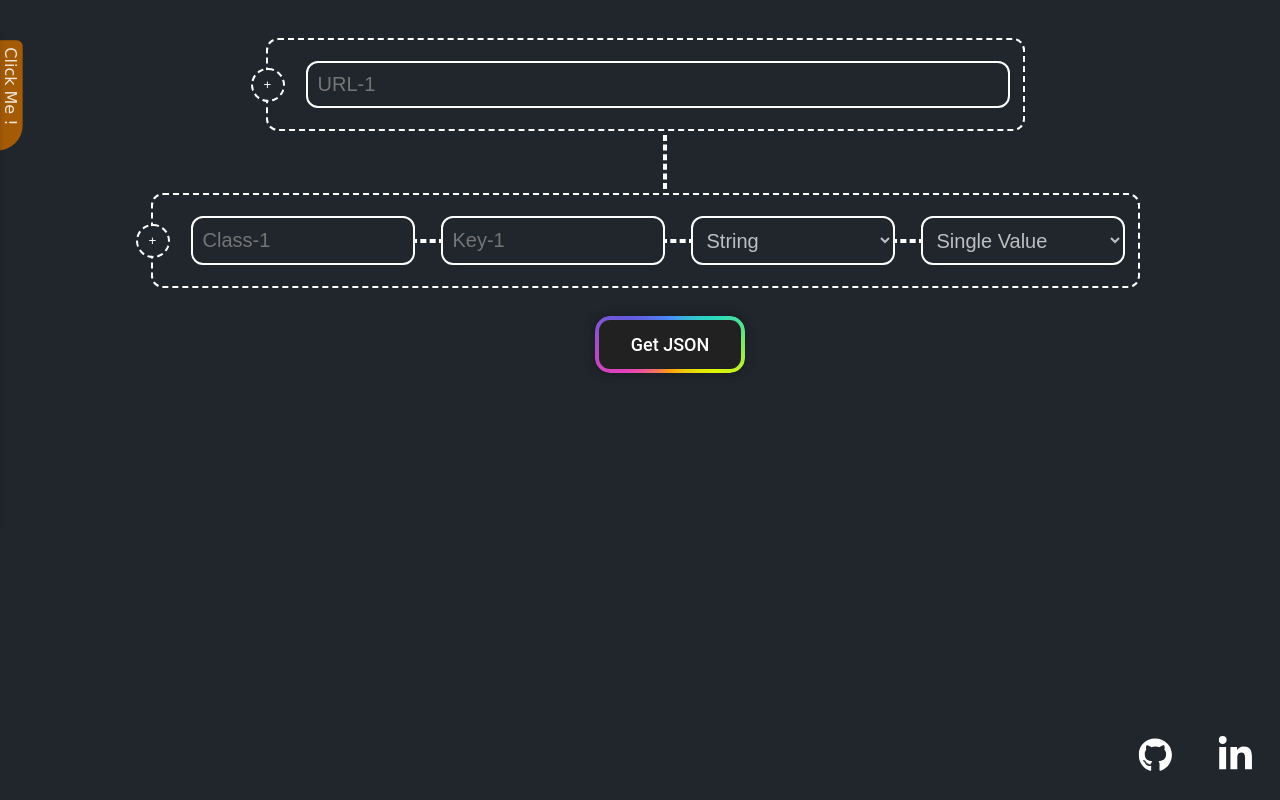
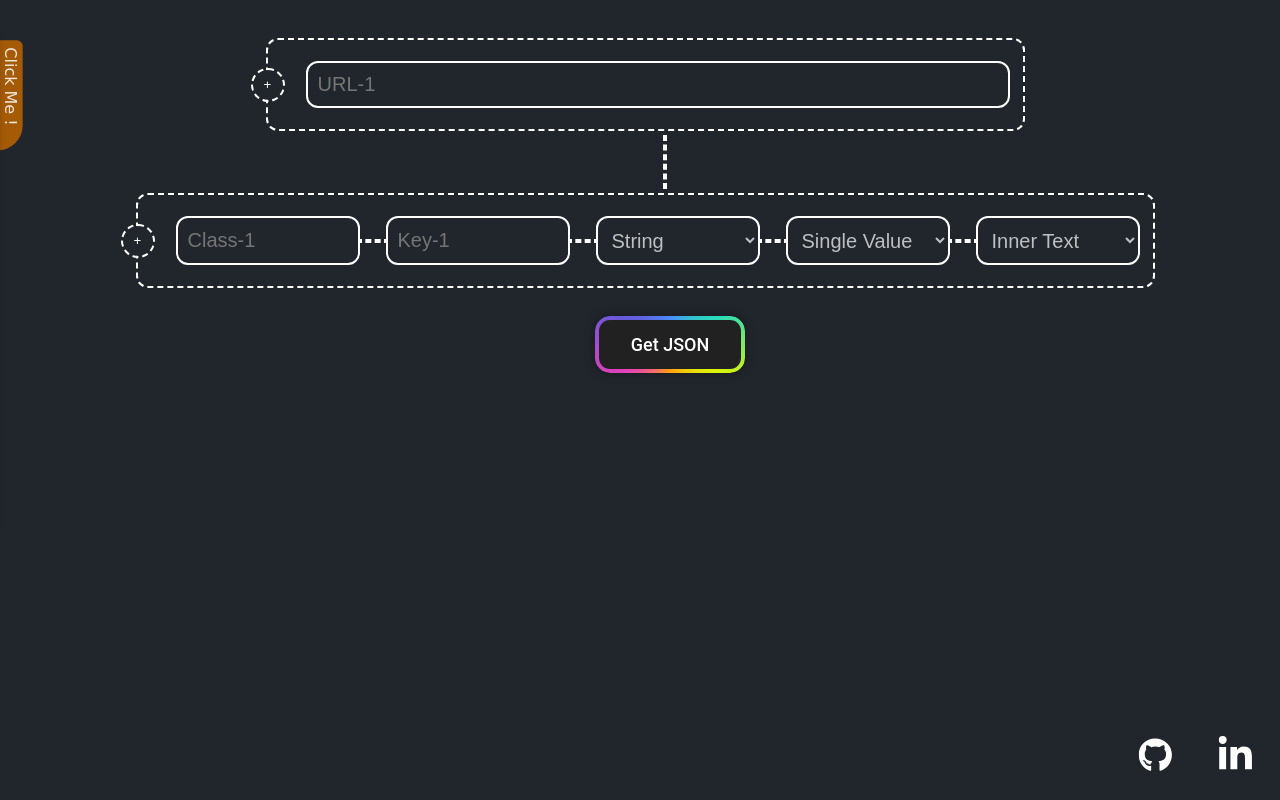
Before and after one commit to charan-mudiraj/get-json, a React (Vite) app: page / in a window 1280 px wide. Built offline with nearby package versions, Linux system fonts and the light colour scheme.

Commit message:
added value/result-type

```diff
--- a/src/GetJson.css
+++ b/src/GetJson.css
@@ -12,13 +12,14 @@
 #classes-div,
 #keys-div,
 #types-div,
-#searchTypes-div {
+#searchTypes-div,
+#valueTypes-div {
   display: flex;
   flex-direction: column;
   width: fit-content;
 }
-#url-add,
-#class-key-type-search-add {
+#url-add-btn,
+#class-add-btn {
   height: 20px;
   margin: auto 30px;
   background-color: transparent;
@@ -33,8 +34,8 @@
   right: -45px;
   background-color: #21262d;
 }
-#url-add:hover,
-#class-key-type-search-add:hover {
+#url-add-btn:hover,
+#class-add-btn:hover {
   outline: 3px dashed white;
 }
 .url {
@@ -59,7 +60,8 @@
 .class,
 .key,
 .type,
-.searchType {
+.searchType,
+.valueType {
   background-color: transparent;
   border: none;
   background-color: white;
@@ -70,22 +72,23 @@
   outline: 2px solid white;
   color: rgba(255, 255, 255, 0.705);
   font-size: 20px;
-  width: 200px;
+  width: 160px;
   background-color: #21262d;
   height: 25px;
 }
 .type,
-.searchType {
+.searchType,
+.valueType {
   height: 45px;
   cursor: pointer;
 }
-.ckts-line {
+.fields-dividing-horizontal-line {
   border: none;
   outline: 2px dashed white;
   width: 30px;
   z-index: -1;
 }
-.url-crts-line {
+.url-classes-line {
   border: none;
   outline: 2px dashed white;
   height: 50px;
@@ -94,7 +97,8 @@
   left: 65px;
 }
 .type option,
-.searchType option {
+.searchType option,
+.valueType option {
   color: rgba(255, 255, 255, 0.705);
   background-color: #21262d;
 }
@@ -107,13 +111,13 @@
   padding: 15px 15px 15px 40px;
   border-radius: 10px;
 }
-#class-key-type-search-grid {
+#classes-grid {
   display: grid;
   grid-template-columns: auto auto;
 }
-#ckts-div {
+#cktsv-div {
   display: grid;
-  grid-template-columns: auto auto auto auto;
+  grid-template-columns: auto auto auto auto auto;
   outline: 2px dashed white;
   padding: 15px 15px 15px 40px;
   border-radius: 10px;
--- a/src/GetJson.jsx
+++ b/src/GetJson.jsx
@@ -1,5 +1,12 @@
 import { useEffect, useState } from "react";
-import { urls, classes, keys, types, searchTypes } from "./components/atoms";
+import {
+  urls,
+  classes,
+  keys,
+  types,
+  searchTypes,
+  valueTypes,
+} from "./components/atoms";
 import { useRecoilState } from "recoil";
 import "./GetJson.css";
 
@@ -43,7 +50,7 @@ function ClassElement({ id, updateClass, cls }) {
         autoComplete="off"
         spellCheck="false"
       />
-      <hr className="ckts-line" />
+      <hr className="fields-dividing-horizontal-line" />
     </div>
   );
 }
@@ -59,7 +66,7 @@ function KeyElement({ id, updateKey, keyName }) {
         className="key"
         autoComplete="off"
       />
-      <hr className="ckts-line" />
+      <hr className="fields-dividing-horizontal-line" />
     </div>
   );
 }
@@ -76,12 +83,13 @@ function TypeSelectElement({ id, typeName, updateType }) {
         <option value="number">Number</option>
         <option value="boolean">Boolean</option>
       </select>
-      <hr className="ckts-line" />
+      <hr className="fields-dividing-horizontal-line" />
     </div>
   );
 }
 function SearchTypeSelectElement({ id, searchTypeName, updateSearchType }) {
   return (
+    <div style={{ display: "flex", alignItems: "center" }}>
       <select
         id={"searchType-" + id}
         value={searchTypeName}
@@ -90,6 +98,22 @@ function SearchTypeSelectElement({ id, searchTypeName, updateSearchType }) {
       >
         <option value="single">Single Value</option>
         <option value="multiple">Multiple Values</option>
+      </select>
+      <hr className="fields-dividing-horizontal-line" />
+    </div>
+  );
+}
+function ValueTypeSelectElement({ id, updateValueType, valueTypeName }) {
+  return (
+    <select
+      id={"valueType-" + id}
+      value={valueTypeName}
+      onInput={updateValueType}
+      className="valueType"
+    >
+      <option value="innerText">Inner Text</option>
+      <option value="href">href</option>
+      <option value="src">src</option>
     </select>
   );
 }
@@ -122,6 +146,7 @@ export default function GetJson() {
   const [keysList, updateKeysList] = useRecoilState(keys);
   const [typesList, updateTypesList] = useRecoilState(types);
   const [searchTypesList, updateSearchTypesList] = useRecoilState(searchTypes);
+  const [valueTypesList, updateValueTypesList] = useRecoilState(valueTypes);
   const [isLoading, setIsLoading] = useState(false);
   const [jsonData, setJsonData] = useState("");
   const [isBackendUp, setIsBackendUp] = useState(false);
@@ -156,6 +181,12 @@ export default function GetJson() {
     const newSearchType = document.getElementById("searchType-" + id).value;
     newList[id - 1] = newSearchType;
     updateSearchTypesList(newList);
+  };
+  const updateValueType = (id) => {
+    const newList = [...valueTypesList];
+    const newSearchType = document.getElementById("valueType-" + id).value;
+    newList[id - 1] = newSearchType;
+    updateValueTypesList(newList);
   };
 
   useEffect(() => {
@@ -241,6 +272,7 @@ export default function GetJson() {
           keys: keysList,
           types: typesList,
           searchTypes: searchTypesList,
+          valueTypes: valueTypesList,
         }),
       });
       const data = await res.json();
@@ -265,22 +297,23 @@ export default function GetJson() {
     // }
     return (
       <button
-        id="url-add"
+        id="url-add-btn"
         onClick={() => updateUrlsList((list) => [...list, ""])}
       >
         +
       </button>
     );
   }
-  function ClassKeyTypeSearchAddButton() {
+  function ClassAddButton() {
     return (
       <button
-        id="class-key-type-search-add"
+        id="class-add-btn"
         onClick={() => {
           updateClassesList((list) => [...list, ""]);
           updateKeysList((list) => [...list, ""]);
           updateTypesList((list) => [...list, "string"]);
           updateSearchTypesList((list) => [...list, "single"]);
+          updateValueTypesList((list) => [...list, "innerText"]);
         }}
       >
         +
@@ -302,10 +335,10 @@ export default function GetJson() {
           ))}
         </div>
       </div>
-      <hr className="url-crts-line" />
-      <div id="class-key-type-search-grid">
-        <ClassKeyTypeSearchAddButton />
-        <div id="ckts-div">
+      <hr className="url-classes-line" />
+      <div id="classes-grid">
+        <ClassAddButton />
+        <div id="cktsv-div">
           <div id="classes-div">
             {classesList.map((cls, i) => (
               <ClassElement
@@ -346,6 +379,16 @@ export default function GetJson() {
               />
             ))}
           </div>
+          <div id="valueTypes-div">
+            {valueTypesList.map((valueType, i) => (
+              <ValueTypeSelectElement
+                key={i}
+                id={i + 1}
+                valueTypeName={valueType}
+                updateValueType={() => updateValueType(i + 1)}
+              />
+            ))}
+          </div>
         </div>
       </div>
       <button id="get-btn" onClick={getJSON}>
--- a/src/components/atoms.jsx
+++ b/src/components/atoms.jsx
@@ -20,4 +20,8 @@ const searchTypes = atom({
   key: "searchTypes",
   default: ["single"],
 });
-export { urls, classes, keys, types, searchTypes };
+const valueTypes = atom({
+  key: "valueTypes",
+  default: ["innerText"],
+});
+export { urls, classes, keys, types, searchTypes, valueTypes };
```
Lines whose indentation alone changed are shown as unchanged.
